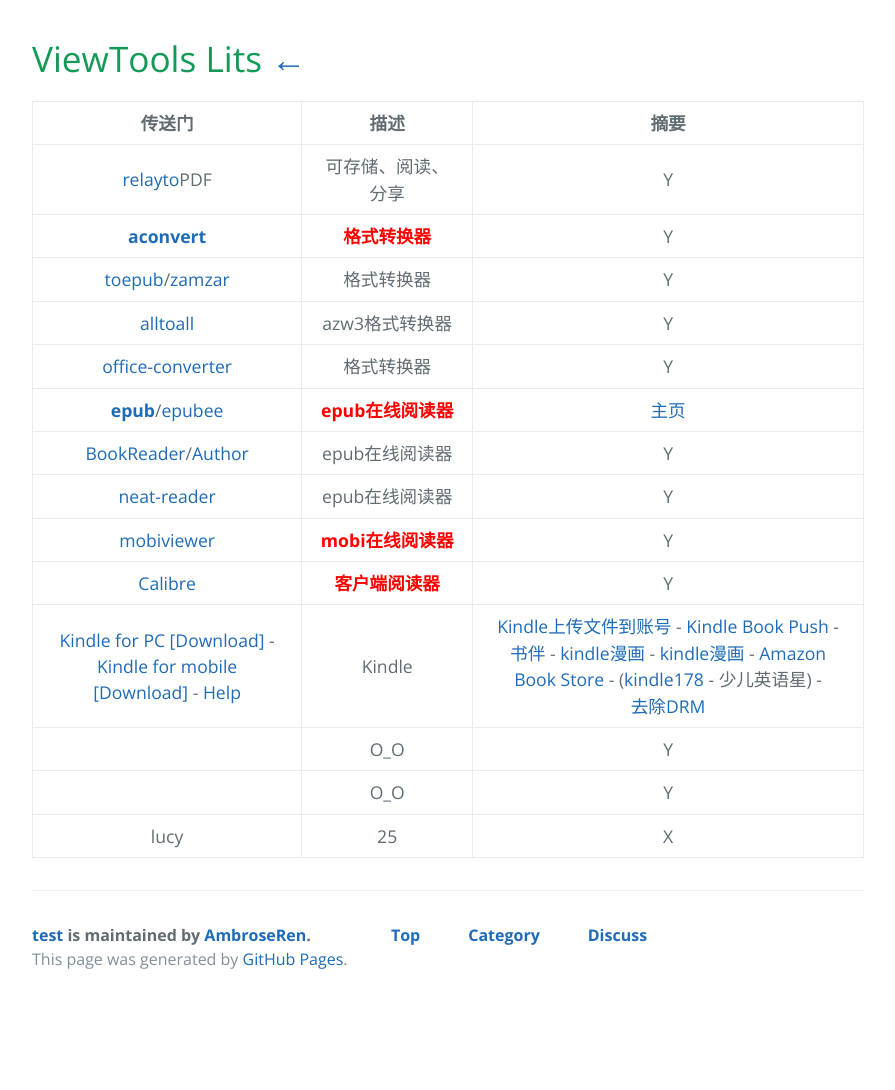
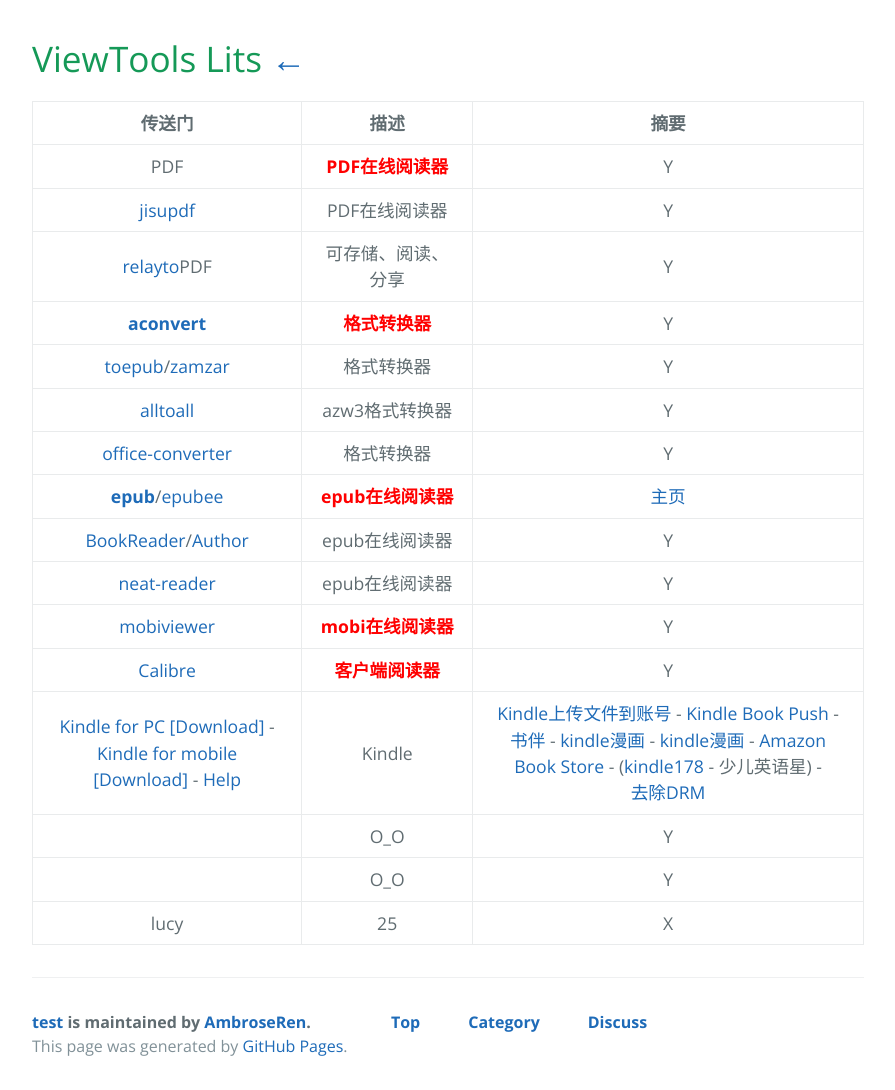
Before and after one commit to AmbroseRen/test, a Jekyll site: the page built from Library/ViewTools.md, in a window 1280 px wide. Shown: the whole page, without its empty margins (192-1087 px from the left). Built offline with Jekyll 4.4.1, drawn with Linux system fonts in a browser that asks for light colours; our own code applies the rules of GitHub Pages for plain Markdown files; the repository's description, which GitHub fills in, is left out; before the commit the page ends 1003 px from its top, so only the background shows below that.

Commit message:
Update ViewTools.md

```diff
--- a/Library/ViewTools.md
+++ b/Library/ViewTools.md
@@ -2,6 +2,8 @@
 
 | 传送门 | 描述 | 摘要 |
 |:---:|:---:|:---:|
+| PDF | <font color="#ff0000"><b>PDF在线阅读器</b></font> | Y |
+| [jisupdf](http://web.jisupdf.com/) | PDF在线阅读器 | Y |
 | [relayto](https://relayto.com/-17/docs)PDF | 可存储、阅读、分享 | Y |
 | __[aconvert](https://www.aconvert.com/cn/ebook/epub-to-mobi/)__ | <font color="#ff0000"><b>格式转换器</b></font> | Y |
 | [toepub](https://toepub.com/zh/)/[zamzar](https://www.zamzar.com/) | 格式转换器 | Y |
```
